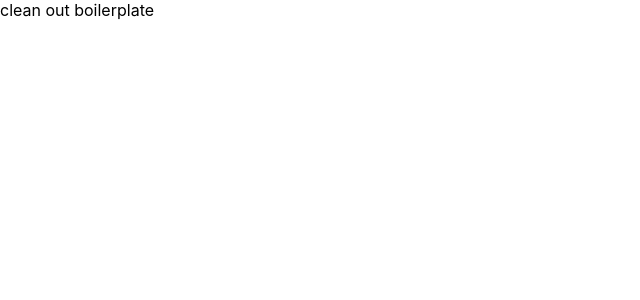
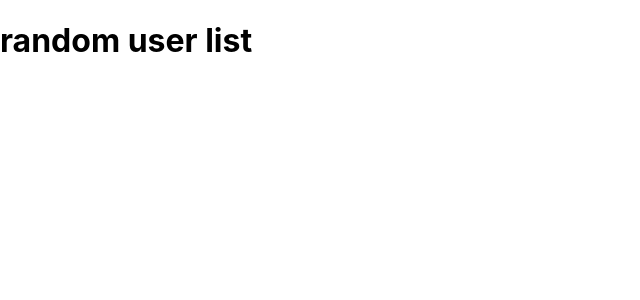
Before and after one commit to aholtzman/randomuser-exercise, a React (Create React App) app: page / in a window 1280 px wide. Shown: the top 300 px of the page, without its empty margins (0-640 px from the left). Built offline with nearby package versions, Linux system fonts and the light colour scheme.

Commit message:
set bas files and components folder

```diff
--- a/src/App.js
+++ b/src/App.js
@@ -1,11 +1,4 @@
 import React from 'react'
+import List from './components/random-user-list'
 
-function App() {
-  return (
-    <div>
-      clean out boilerplate
-    </div>
-  )
-}
-
-export default App
+export default ()  => <List />
--- /dev/null
+++ b/src/components/random-user-list.js
@@ -0,0 +1,9 @@
+import React from 'react'
+
+export default () => {
+  return(
+    <div>
+      <h1>random user list</h1>
+    </div>
+  )
+}
```
